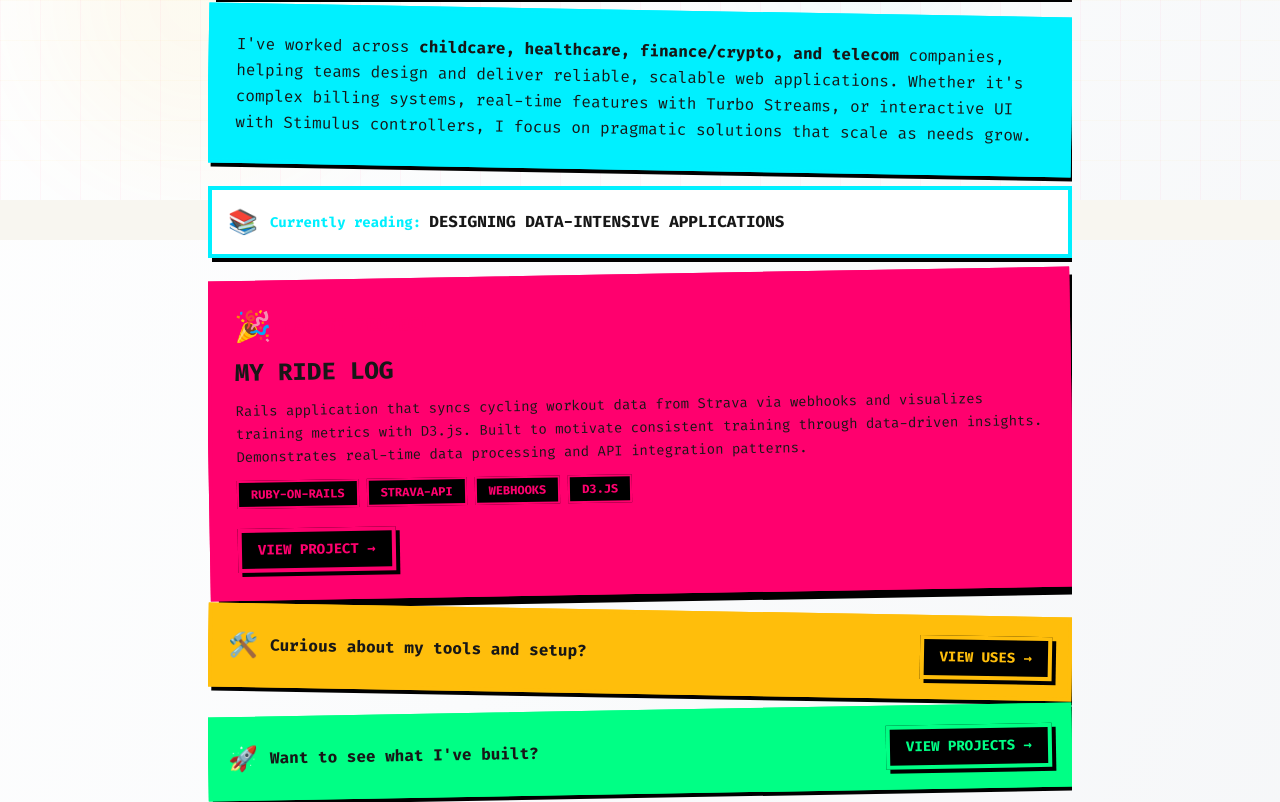
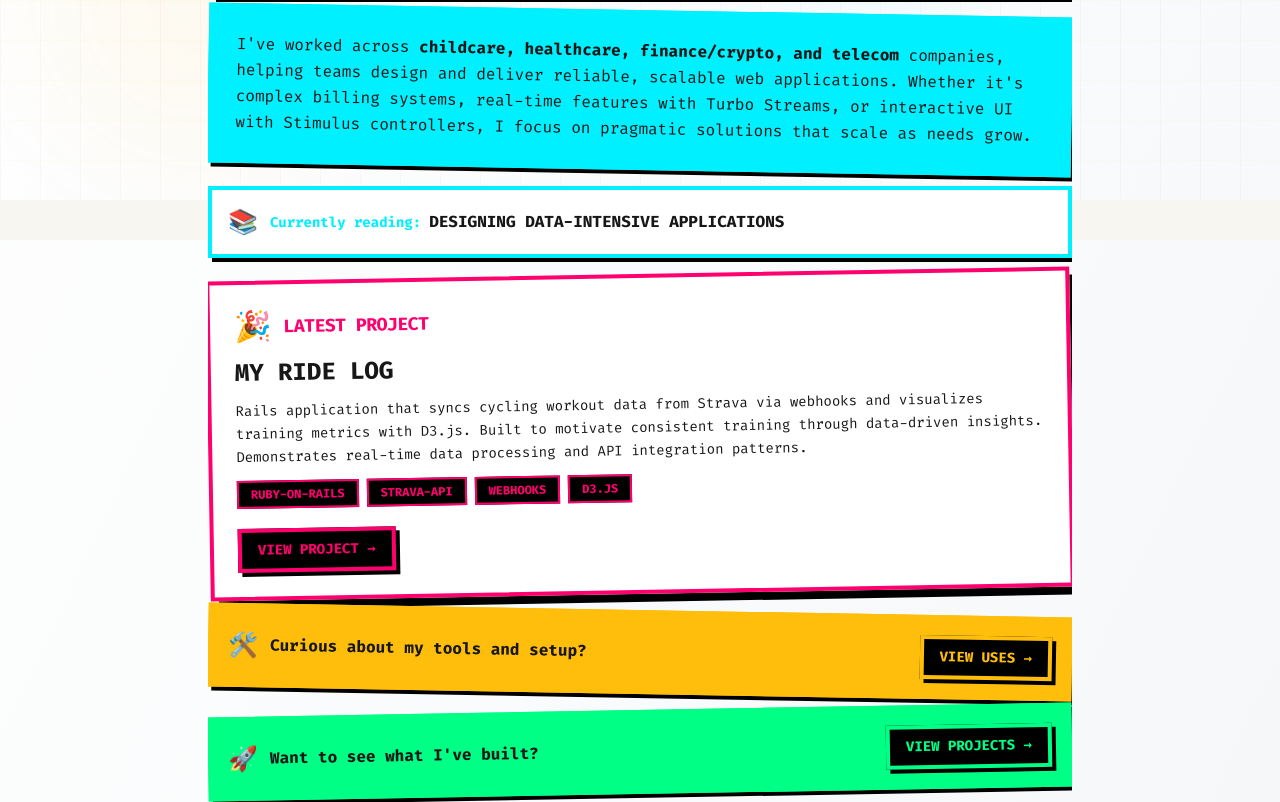
Before and after one commit to MarkFChavez/markchavez.dev-nextjs, a Next.js app: page / in a window 1280 px wide. Shown: the part 560-1362 px from the top of the page. Built offline with nearby package versions, Linux system fonts and the light colour scheme.

Commit message:
lighter latest project

```diff
--- a/app/page.tsx
+++ b/app/page.tsx
@@ -60,7 +60,7 @@ export default function Home() {
             </div>
 
             {/* Latest Project Featured Box */}
-            <div className="bg-electric-pink bg-opacity-10 border-4 border-electric-pink p-6 shadow-brutal hover:shadow-brutal-lg transition-all transform -rotate-1">
+            <div className="bg-white border-4 border-electric-pink p-6 shadow-brutal hover:shadow-brutal-lg transition-all transform -rotate-1">
               <div className="space-y-3">
                 {/* Header */}
                 <div className="flex items-center gap-3">
```
